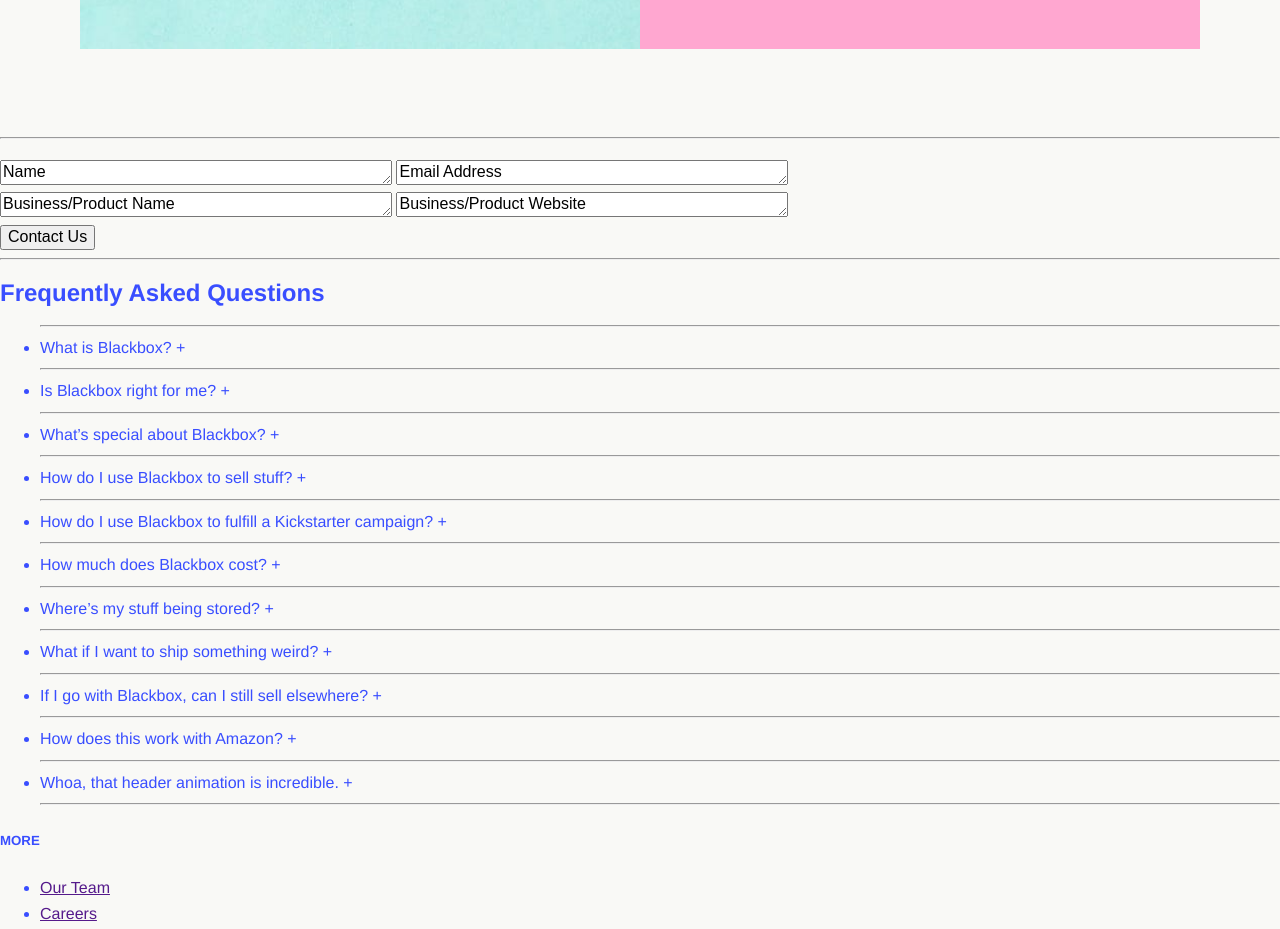
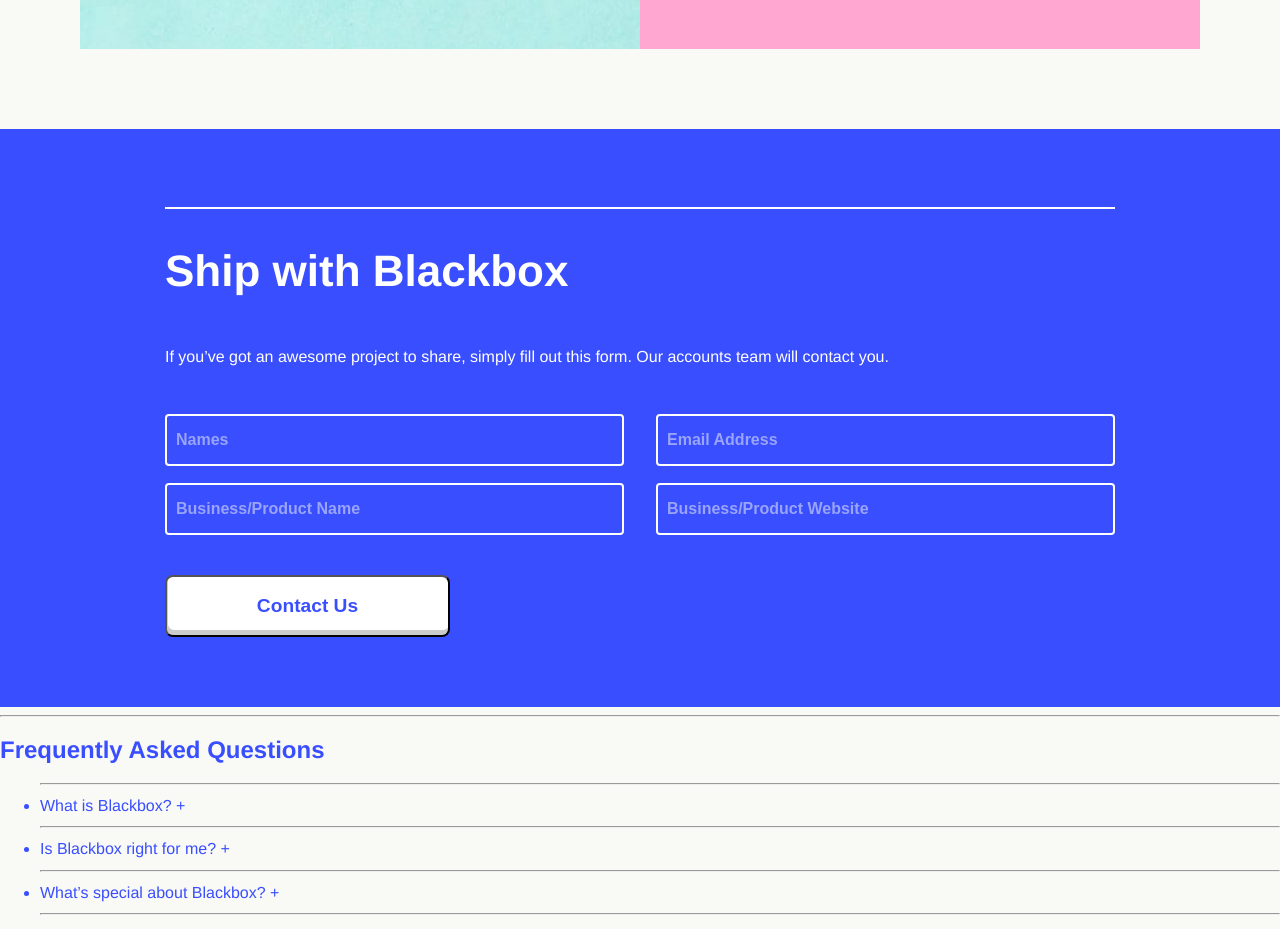
Before and after one commit to andresavr/Proyecto-Final, a website: page index.html in a window 1280 px wide. Shown: the part 1980-2909 px from the top of the page. Drawn offline with Linux system fonts and the light colour scheme.

Commit message:
ESTILOS 100% - SCSS SECTION CONTACT US

```diff
--- a/index.html
+++ b/index.html
@@ -98,8 +98,7 @@
         <div class="bboxview-wrap-text">
           <p class="ptop">Case Study</p>
           <h2 class="tittle">OK Cookie</h2>
-          <p class="p">Blackbox is the company we wish existed when we started Cards Against Humanity. To show off what Blackbox can do for a small business, we started The OK Cookie Company.<br/><br/>
-The OK Cookie Company sells fortune cookies with funny messages like: “Today, you will meet the love of your life. Or maybe not. I’m just a cookie.” This product was too stupid for us to sell and ship ourselves, but we used Blackbox’s tools to get it up and running in just a few days.</p>
+          <p class="p">Blackbox is the company we wish existed when we started Cards Against Humanity. To show off what Blackbox can do for a small business, we started The OK Cookie Company.<br/><br/> The OK Cookie Company sells fortune cookies with funny messages like: “Today, you will meet the love of your life. Or maybe not. I’m just a cookie.” This product was too stupid for us to sell and ship ourselves, but we used Blackbox’s tools to get it up and running in just a few days.</p>
           <button class="button">
             View Website
           </button>
@@ -110,28 +109,22 @@
 
     <!-- SECTION 4 - CONTACT-->
     <section class="contact">
-     <hr class="contact-hr">
-     <h1 class="contact-title"></h1>
-     <p class="contact-text"></p>
-     <div class="contact-formsectionone">
-       <span class="contact-formsectionone-field">
-         <textarea name="name" rows="1" cols="40">Name</textarea>
-       </span>
-       <span class="contact-formsectionone-field">
-         <textarea name="name" rows="1" cols="40">Email Address</textarea>
-       </span>
+     <div class="contact-wrap">
+       <hr class="contact-wrap-hr">
+       <h1 class="">Ship with Blackbox</h1>
+       <p class="">If you’ve got an awesome project to share, simply fill out this form. Our accounts team will contact you.</p>
+       <div class="contact-wrap-formsectiontop">
+           <textarea name="field" rows="1" cols="40">Names</textarea>
+          <textarea name="field" rows="1" cols="40">Email Address</textarea>
+       </div>
+       <div class="contact-wrap-formsectionbottom">
+           <textarea name="fomr-name" rows="1" cols="40">Business/Product Name</textarea>
+           <textarea name="form-name" rows="1" cols="40">Business/Product Website</textarea>
+       </div>
+       <button class="contact-wrap-button">
+         Contact Us
+       </button>
      </div>
-     <div class="contact-formsectiontwo">
-       <span class="contact-form">
-         <textarea name="name" rows="1" cols="40">Business/Product Name</textarea>
-       </span>
-       <span class="contact-form">
-         <textarea name="name" rows="1" cols="40">Business/Product Website</textarea>
-       </span>
-     </div>
-     <button class="contact-button">
-       Contact Us
-     </button>
     </section>
     <!-- END SECTION 4 - CONTACT -->
 
--- a/src/sass/index.scss
+++ b/src/sass/index.scss
@@ -210,3 +210,104 @@
   }
 
 }
+
+// -------------------------------------------------------------------------------
+// <!-- SECTION 4 - CONTACT SECTION-->
+// -------------------------------------------------------------------------------
+
+
+.contact{
+  background-color: #394EFF;
+  margin: 0 auto;
+  // height: 500px;
+
+
+
+  &-wrap{
+    padding-top: 70px;
+    padding-bottom: 70px;
+    // background: yellow;
+    max-width: 950px;
+    margin: 0 auto;
+
+    &-formsectiontop{
+
+      display: flex;
+      justify-content: space-between;
+      margin-bottom: 17px;
+      textarea{
+        resize: none;
+        max-height:18px;
+        padding: 15px 9px 15px;
+        border: solid;
+        border-width: 2px;
+        border-color: white;
+        font-weight: bold;
+        color: rgba(249,249,246, 0.5);
+        border-radius: 4px;
+        background-color: #394EFF;
+        width: 46%;
+      }
+
+    }
+    &-formsectionbottom{
+      display: flex;
+      justify-content: space-between;
+      margin-bottom: 40px;
+      textarea{
+        resize: none;
+        max-height:18px;
+        padding: 15px 9px 15px;
+        border: solid;
+        border-width: 2px;
+        border-color: white;
+        font-weight: bold;
+        color: rgba(249,249,246, 0.5);
+        border-radius: 4px;
+        background-color: #394EFF;
+        width: 46%;
+      }
+
+
+    }
+    &-button{
+      background-color: white;
+      border-radius: 8px;
+      padding: 18px 30px;
+      min-width: 30%;
+      box-shadow: inset 1px -5px rgba(0,0,0,0.2);
+      color: #394EFF;
+      font-weight: 600;
+      font-size: 1.2em;
+    }
+
+
+  }
+
+  hr{
+    border-style: none;
+    background: white;
+    height: 2px;
+    width: 100%;
+
+  }
+
+
+  h1{
+    padding-top: 20px;
+    color: white;
+    font-size: 2.75em;
+    // background: purple;
+  }
+  p{
+    // font-family: "Graphik", Helvetica, Arial, sans-serif;
+    margin-top: 60px;
+    margin-bottom: 45px;
+    color: white;
+    font-size: 1em;
+    // background-color: black;
+  }
+
+
+
+}
```
Also changed, not shown: assets/css/index.css.
